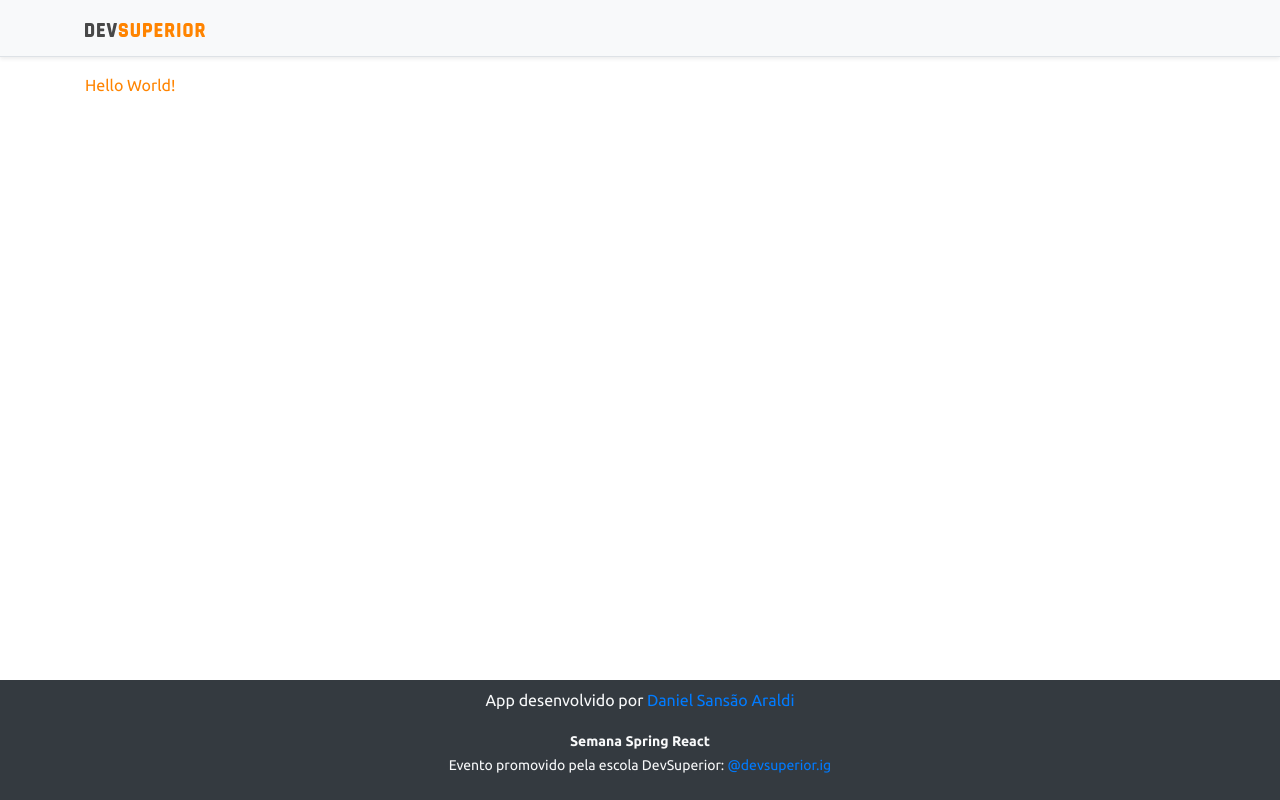
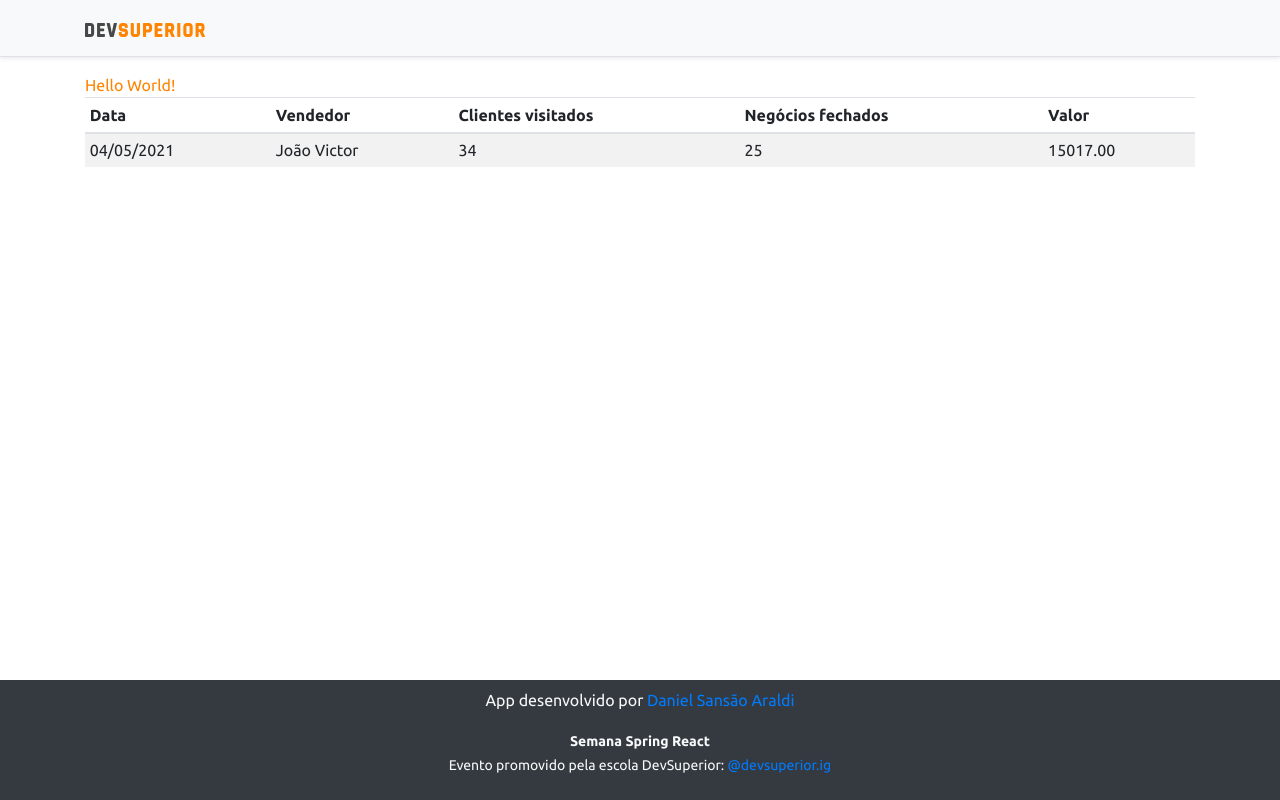
Before and after one commit to DanielAraldi/DS-Vendas, a React (Create React App) app in the folder frontend/: page / in a window 1280 px wide. Built offline with nearby package versions, Linux system fonts and the light colour scheme.

Commit message:
feat: create DataTable component

```diff
--- a/frontend/src/App.tsx
+++ b/frontend/src/App.tsx
@@ -1,3 +1,4 @@
+import DataTable from "components/DataTable";
 import Footer from "components/Footer";
 import NavBar from "components/NavBar";
 
@@ -7,6 +8,7 @@
       <NavBar />
       <div className="container">
         <div className="text-primary">Hello World!</div>
+        <DataTable />
       </div>
       <Footer />
     </>
--- /dev/null
+++ b/frontend/src/components/DataTable/index.tsx
@@ -0,0 +1,28 @@
+function DataTable() {
+  return (
+    <div className="table-responsive">
+      <table className="table table-striped table-sm">
+        <thead>
+          <tr>
+            <th>Data</th>
+            <th>Vendedor</th>
+            <th>Clientes visitados</th>
+            <th>Negócios fechados</th>
+            <th>Valor</th>
+          </tr>
+        </thead>
+        <tbody>
+          <tr>
+            <td>04/05/2021</td>
+            <td>João Victor</td>
+            <td>34</td>
+            <td>25</td>
+            <td>15017.00</td>
+          </tr>
+        </tbody>
+      </table>
+    </div>
+  );
+}
+
+export default DataTable;
```
